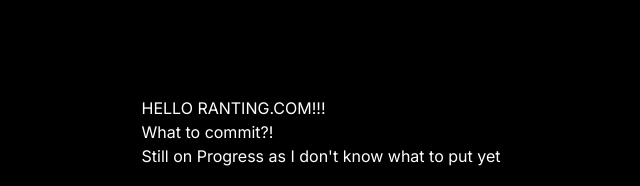
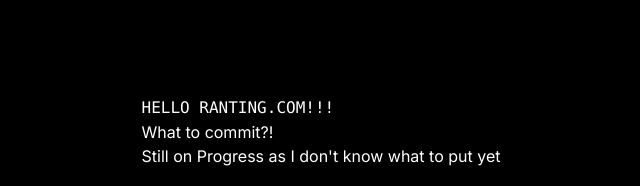
Before and after one commit to Jumjumz/next-ranting, a Next.js app: page / in a window 1280 px wide. Shown: the top 186 px of the page, without its empty margins (319-959 px from the left). Built offline with nearby package versions, Linux system fonts and the light colour scheme.

Commit message:
some additional things

```diff
--- a/app/layout.tsx
+++ b/app/layout.tsx
@@ -6,7 +6,7 @@
 
 export const metadata: Metadata = {
   title: "Ranting",
-  description: "Ranting and Whining Site",
+  description: "Ranting and Whining",
 };
 
 export default function RootLayout({
--- a/app/page.tsx
+++ b/app/page.tsx
@@ -2,7 +2,7 @@
   return (
     <main className="flex min-h-screen flex-col items-center justify-between p-24">
       <div>
-        <h1>HELLO RANTING.COM!!!</h1>
+        <h1 className=" font-mono justify-center">HELLO RANTING.COM!!!</h1>
         <h1>What to commit?!</h1>
         <h1>Still on Progress as I don't know what to put yet</h1>
       </div>
```
